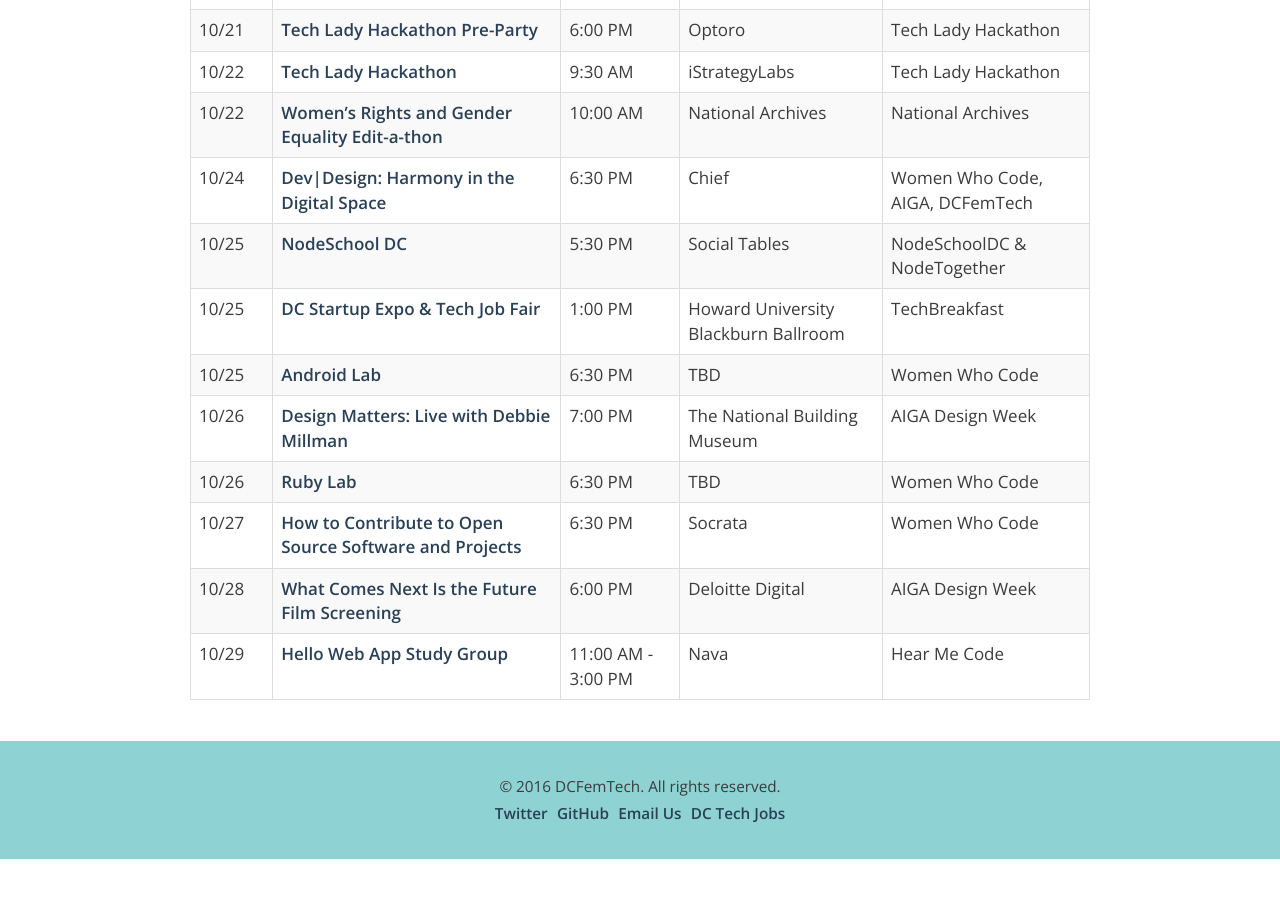
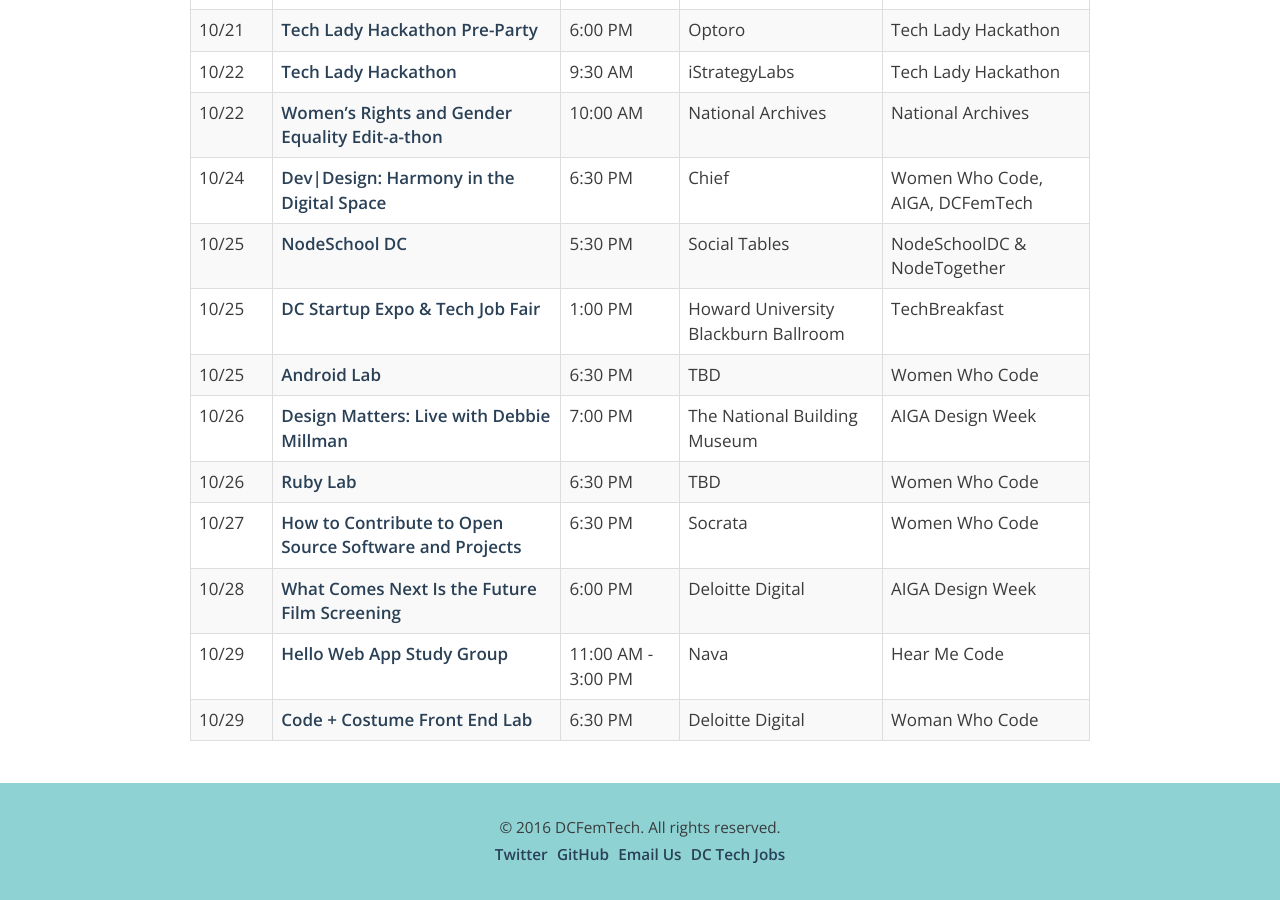
Before and after one commit to dcfemtech/dcfemtech.github.io, a Jekyll site: the page built from _events/tourdecode.markdown, in a window 1280 px wide and 900 px high, scrolled down 1757 px. Built offline with Jekyll 4.4.1, drawn with Linux system fonts in a browser that asks for light colours; before the commit the page ends 2616 px from its top, so only the background shows below that.

Commit message:
Update tourdecode.markdown

```diff
--- a/_events/tourdecode.markdown
+++ b/_events/tourdecode.markdown
@@ -55,3 +55,4 @@
 | 10/27 | [How to Contribute to Open Source Software and Projects](http://www.meetup.com/Women-Who-Code-DC/events/234946374/?rv=ea1&_af=event&_af_eid=234946374&https=off) | 6:30 PM | Socrata | Women Who Code |
 | 10/28 | [What Comes Next Is the Future Film Screening](http://www.dcdesignweek.org/events/wcnif-film-screening.html) | 6:00 PM | Deloitte Digital | AIGA Design Week |
 | 10/29 | [Hello Web App Study Group](https://www.eventbrite.com/e/hear-me-code-hello-web-app-saturday-october-29-tickets-28824030451) | 11:00 AM - 3:00 PM | Nava | Hear Me Code |
+| 10/29 | [Code + Costume Front End Lab](http://www.meetup.com/Women-Who-Code-DC/events/235080762/) | 6:30 PM | Deloitte Digital | Woman Who Code |
```
